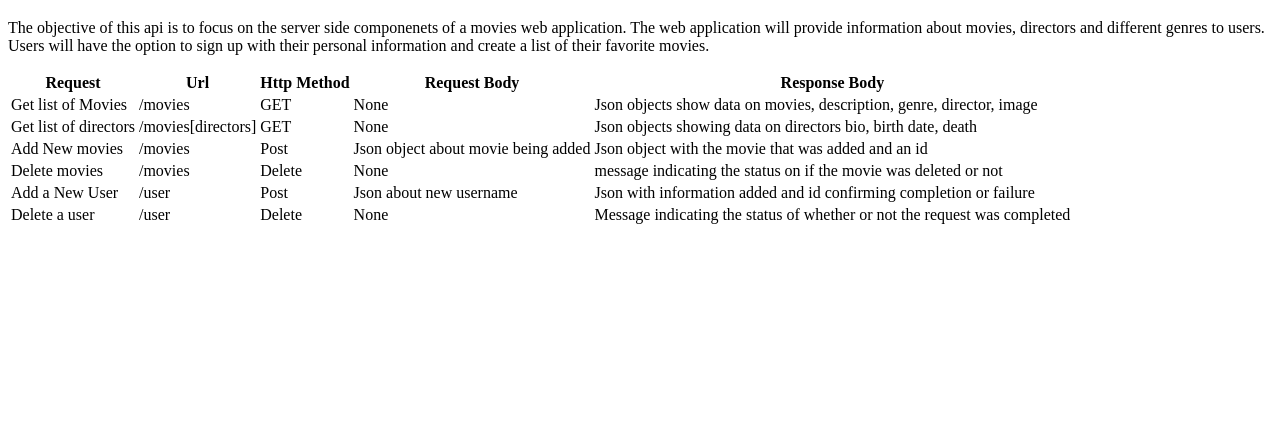
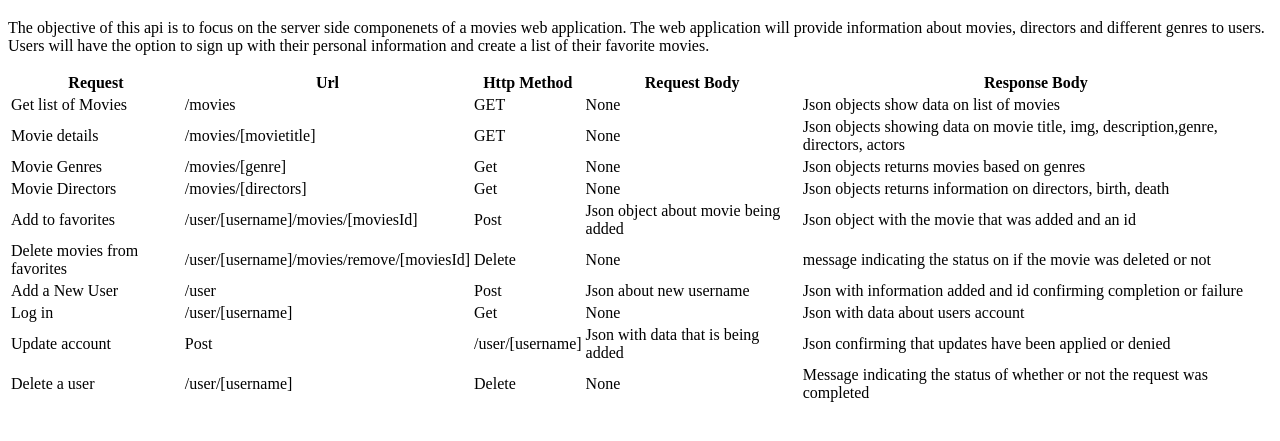
Before and after one commit to warpedpuppy/bh_movie_api_with_tokens, a website: page movie_api/public/documentation.html in a window 1280 px wide. Shown: the part 61-502 px from the top of the page. Drawn offline with Linux system fonts and the light colour scheme.

Commit message:
update table with endpoints

```diff
--- a/movie_api/public/documentation.html
+++ b/movie_api/public/documentation.html
@@ -24,25 +24,39 @@
                     <td>/movies</td>
                     <td>GET</td>
                     <td>None</td>
-                    <td>Json objects show data on movies, description, genre, director, image</td>
+                    <td>Json objects show data on list of movies</td>
                 </tr>
                 <tr>
-                    <td>Get list of directors</td>
-                    <td>/movies[directors]</td>
+                    <td>Movie details</td>
+                    <td>/movies/[movietitle]</td>
                     <td>GET</td>
                     <td>None</td>
-                    <td>Json objects showing data on directors bio, birth date, death</td>
+                    <td>Json objects showing data on movie title, img, description,genre, directors, actors</td>
                 </tr>
                 <tr>
-                    <td>Add New movies</td>
-                    <td>/movies</td>
+                    <td>Movie Genres</td>
+                    <td>/movies/[genre]</td>
+                    <td>Get</td>
+                    <td>None</td>
+                    <td>Json objects returns movies based on genres</td>
+                </tr>
+                <tr>
+                    <td>Movie Directors</td>
+                    <td>/movies/[directors]</td>
+                    <td>Get</td>
+                    <td>None</td>
+                    <td>Json objects returns information on directors, birth, death</td>
+                </tr>
+                <tr>
+                    <td>Add to favorites</td>
+                    <td>/user/[username]/movies/[moviesId]</td>
                     <td>Post</td>
                     <td>Json object about movie being added</td>
                     <td>Json object with the movie that was added and an id</td>
                 </tr>
                 <tr>
-                    <td>Delete movies</td>
-                    <td>/movies</td>
+                    <td>Delete movies from favorites</td>
+                    <td>/user/[username]/movies/remove/[moviesId]</td>
                     <td>Delete</td>
                     <td>None</td>
                     <td>message indicating the status on if the movie was deleted or not</td>
@@ -55,8 +69,22 @@
                     <td>Json with information added and id confirming completion or failure</td>
                 </tr>
                 <tr>
+                    <td>Log in</td>
+                    <td>/user/[username]</td>
+                    <td>Get</td>
+                    <td>None</td>
+                    <td>Json with data about users account</td>
+                </tr>
+                <tr>
+                    <td>Update account</td>
+                    <td>Post</td>
+                    <td>/user/[username]</td>
+                    <td>Json with data that is being added</td>
+                    <td>Json confirming that updates have been applied or denied</td>
+                </tr>
+                <tr>
                     <td>Delete a user</td>
-                    <td>/user</td>
+                    <td>/user/[username]</td>
                     <td>Delete</td>
                     <td>None</td>
                     <td>Message indicating the status of whether or not the request was completed</td>
```
